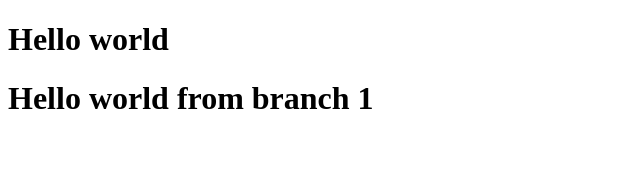
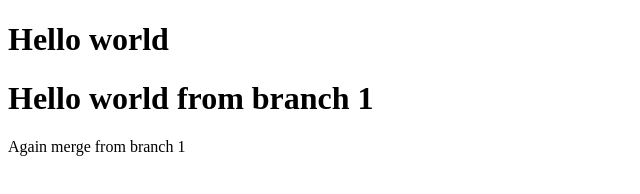
Before and after one commit to shohidul-jaman-anik/practiseGithub, a plain HTML site: page index.html in a window 1280 px wide. Shown: the whole page, without its empty margins (0-640 px from the left). Drawn offline with Linux system fonts and the light colour scheme.

Commit message:
again merge from branch1

```diff
--- a/index.html
+++ b/index.html
@@ -1,14 +1,17 @@
 <!DOCTYPE html>
 <html lang="en">
+
 <head>
     <meta charset="UTF-8">
     <meta http-equiv="X-UA-Compatible" content="IE=edge">
     <meta name="viewport" content="width=device-width, initial-scale=1.0">
     <title>Practise Github</title>
 </head>
+
 <body>
     <h1>Hello world</h1>
     <h1>Hello world from branch 1</h1>
+    <p>Again merge from branch 1</p>
+</body>
 
-</body>
 </html>
```
